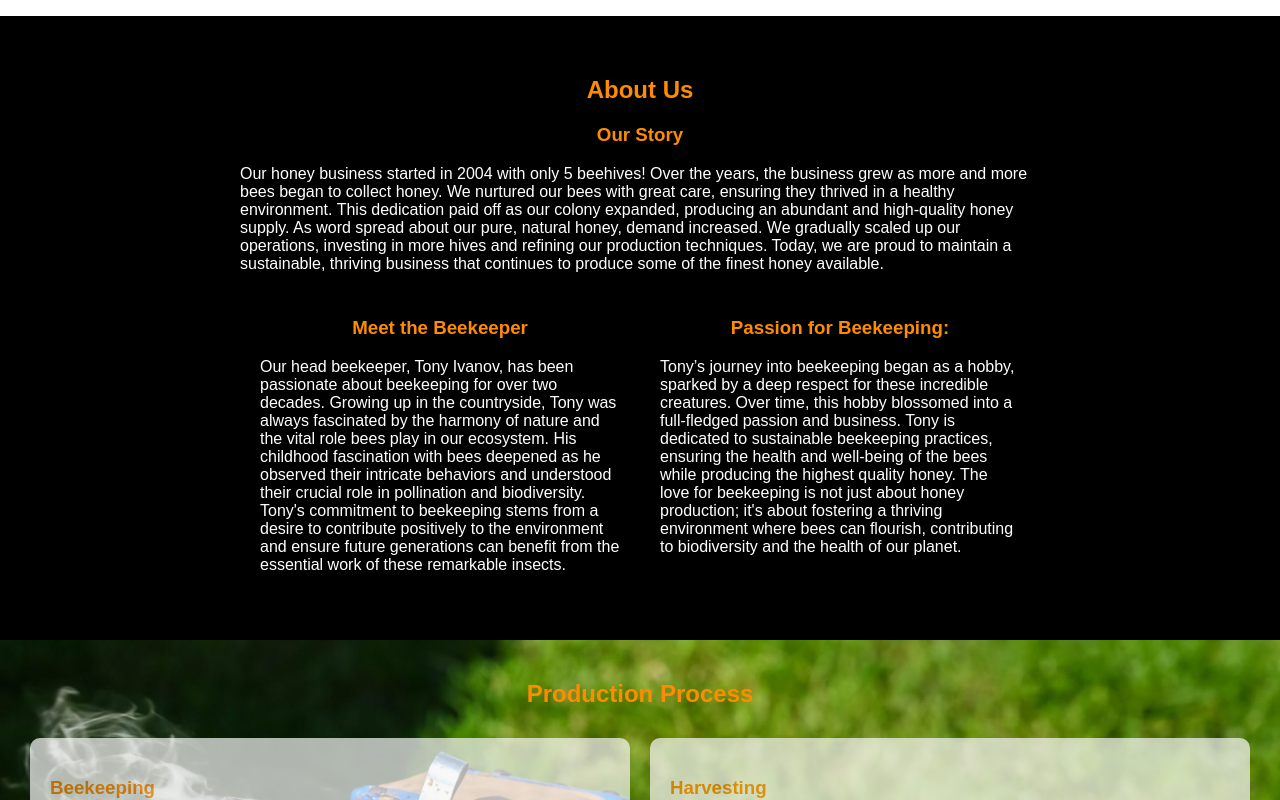
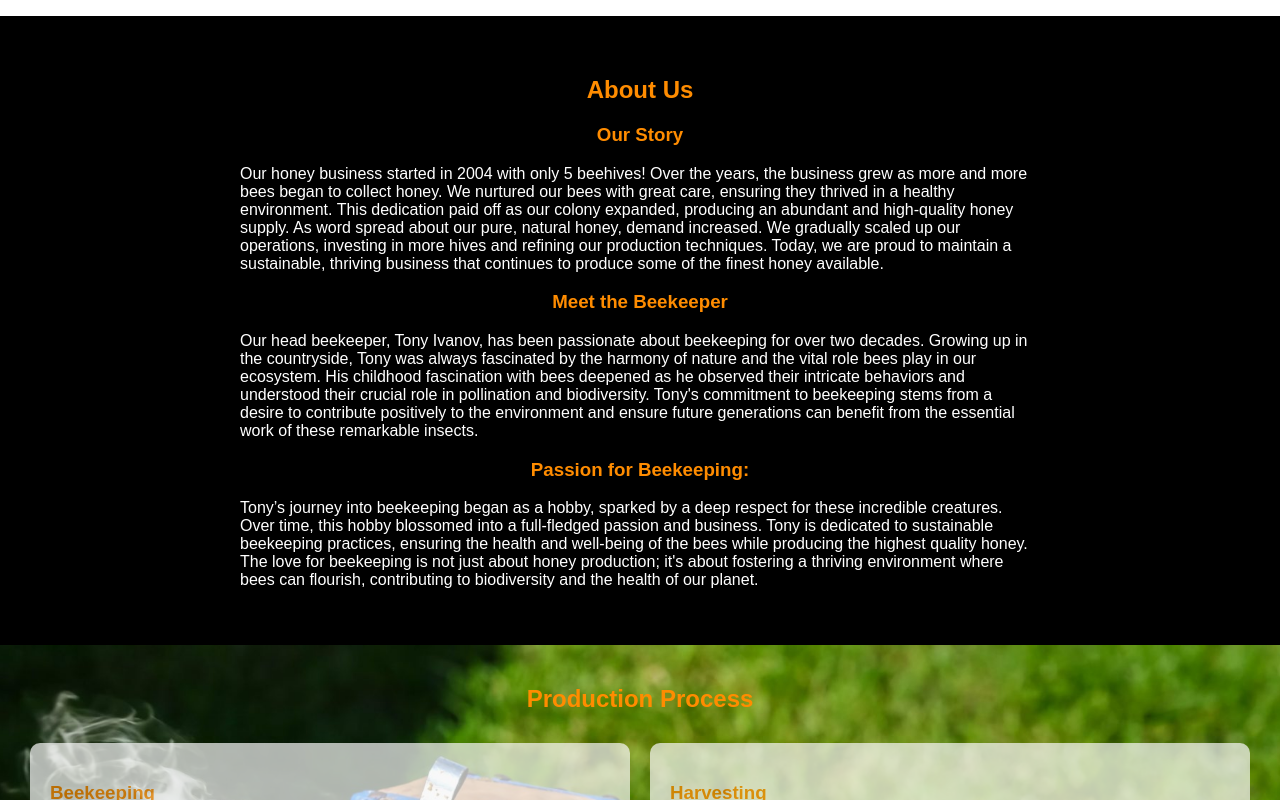
Before and after one commit to alexandar1vanov/HoneyBusiness.github.io, a plain HTML site: page index.html in a window 1280 px wide. Shown: the part 582-1382 px from the top of the page. Drawn offline with Linux system fonts and the light colour scheme.

Commit message:
Add files via upload

```diff
--- a/style.css
+++ b/style.css
@@ -123,13 +123,7 @@ nav {
     max-width: 800px;
     margin: 0 auto;
 }
-#beekeepers{
-    display: flex;
-}
-#beekeepers > div{
-    margin: 10px 20px;
-    width: 100%;
-}
+
 #about-us > div {
     margin-bottom: 30px;
     text-align: left;
```
